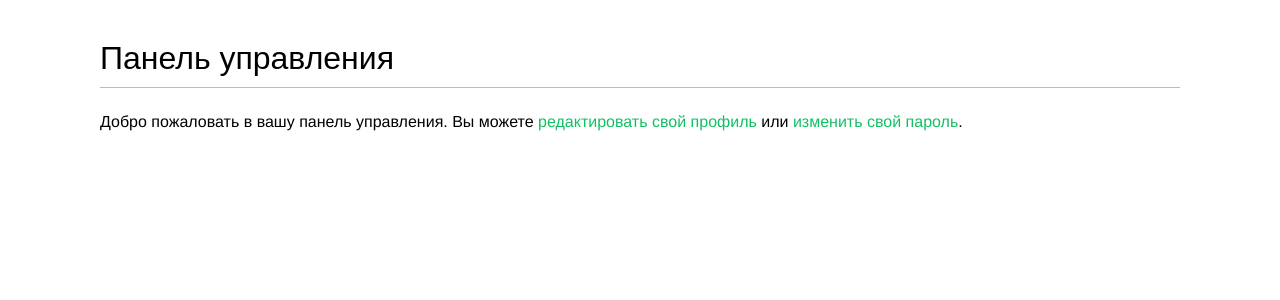
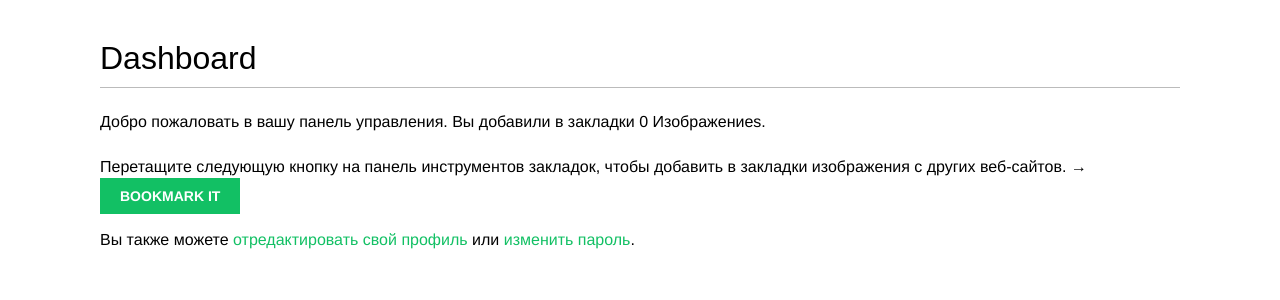
Before and after one commit to Vud18/django-bookmarks, a Django app: page /account/ in a window 1280 px wide. Shown: the part 48-348 px from the top of the page. Run offline with Django 4.2, Linux system fonts and the light colour scheme; the visitor is signed in with stand-in values (Sample User, id 1); data that the repository does not hold is empty; some web fonts are replaced.

Commit message:
что то было переведено на русский

```diff
--- a/bookmarks/account/templates/account/dashboard.html
+++ b/bookmarks/account/templates/account/dashboard.html
@@ -3,8 +3,10 @@
 {% block title %}Dashboard{% endblock %}
 
 {% block content %}
-  <h1>Панель управления</h1>
-  <p>Добро пожаловать в вашу панель управления. Вы можете <a href="{% url 'edit' %}">редактировать свой профиль</a>
-    или <a href="{% url 'password_change' %}">изменить свой пароль</a>.
-  </p>
+  <h1>Dashboard</h1>
+  {% with total_images_created=request.user.images_created.count %}
+    <p>Добро пожаловать в вашу панель управления. Вы добавили в закладки {{ total_images_created }} Изображение{{ total_images_created|pluralize }}.</p>
+  {% endwith %}
+  <p>Перетащите следующую кнопку на панель инструментов закладок, чтобы добавить в закладки изображения с других веб-сайтов. → <a href="javascript:{% include "bookmarklet_launcher.js" %}" class="button">Bookmark it</a></p>
+  <p>Вы также можете <a href="{% url "edit" %}">отредактировать свой профиль</a> или <a href="{% url "password_change" %}">изменить пароль</a>.</p>
 {% endblock %}
```
